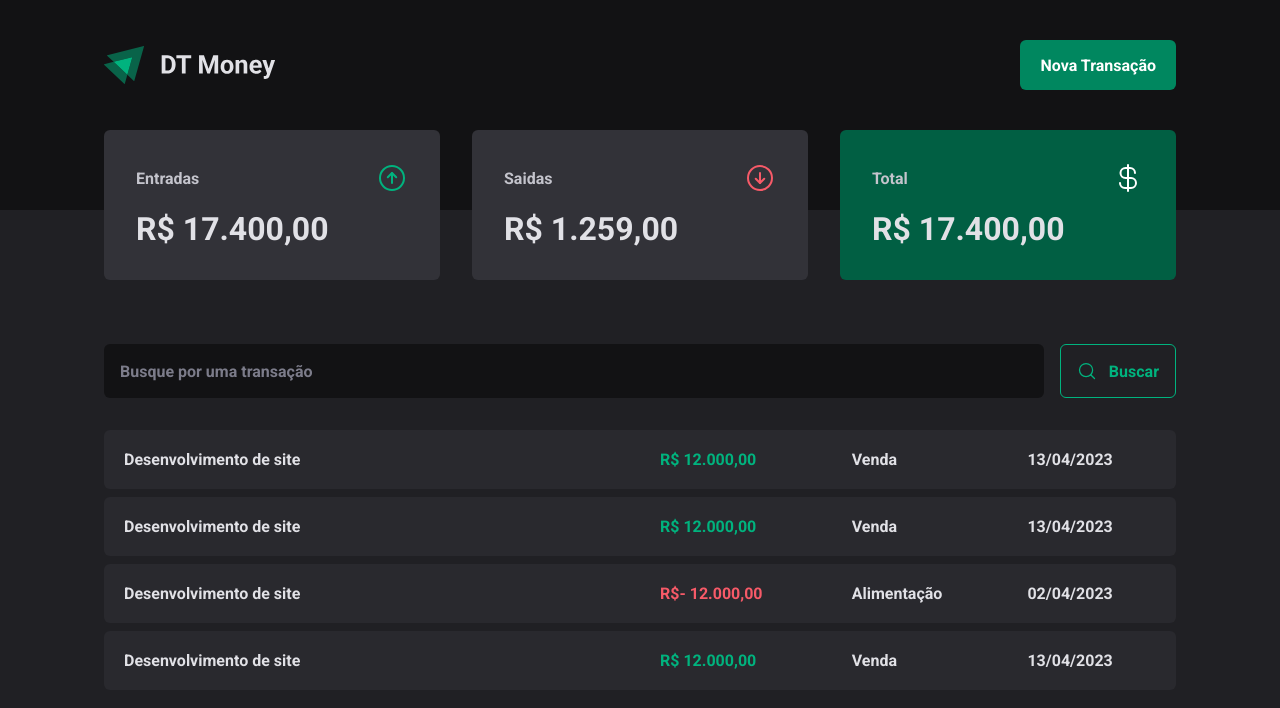
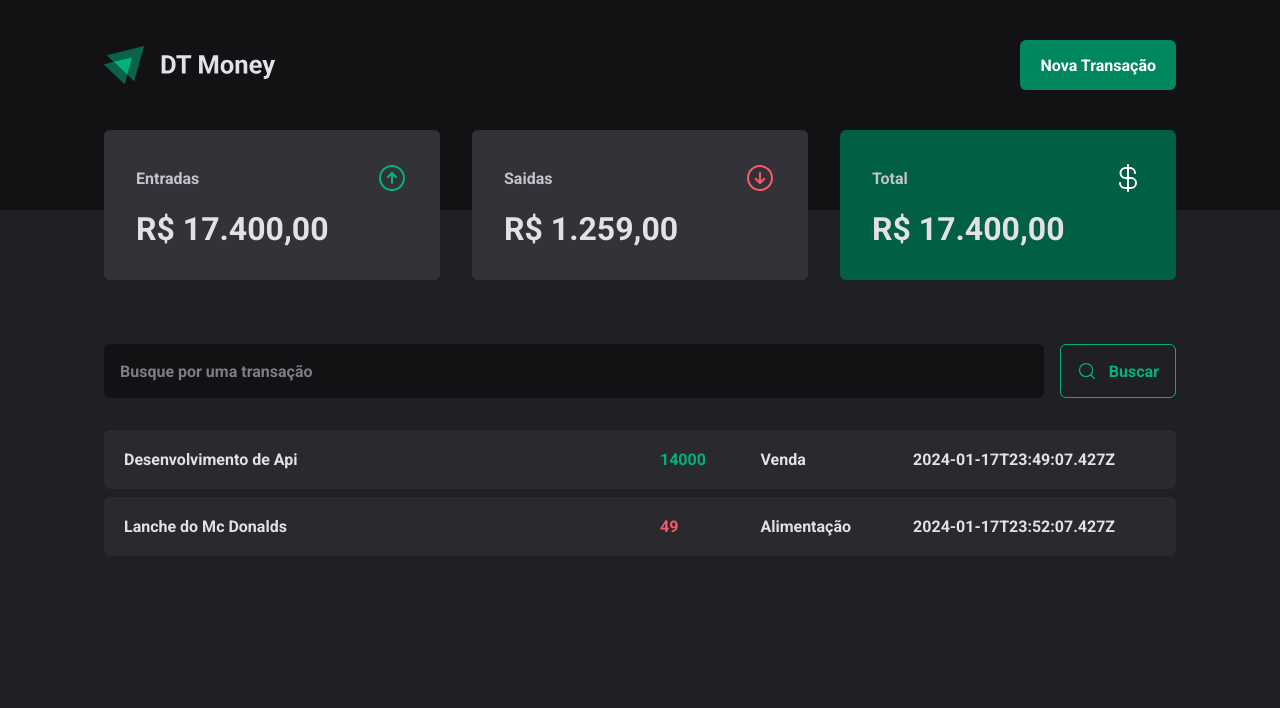
Before and after one commit to salvatoreDeploy/prime-money, a React (Vite) app: page / in a window 1280 px wide. Shown: the top 708 px of the page. Built offline with nearby package versions, Linux system fonts and the light colour scheme; data requests are answered from the project's data file.

Commit message:
creating Transaction context in the application

```diff
--- a/package.json
+++ b/package.json
@@ -5,6 +5,7 @@
   "type": "module",
   "scripts": {
     "dev": "vite",
+    "dev:server": "json-server server.json -p 3333 -w",
     "build": "tsc && vite build",
     "lint": "eslint . --ext ts,tsx --report-unused-disable-directives --max-warnings 0",
     "lint:fix": "eslint src --ext .ts, --ext .tsx --fix",
@@ -29,6 +30,7 @@
     "eslint": "^8.55.0",
     "eslint-plugin-react-hooks": "^4.6.0",
     "eslint-plugin-react-refresh": "^0.4.5",
+    "json-server": "^1.0.0-alpha.21",
     "typescript": "^5.2.2",
     "vite": "^5.0.8"
   }
--- /dev/null
+++ b/server.json
@@ -0,0 +1,20 @@
+{
+  "transactions": [
+    {
+      "id": 1,
+      "description": "Desenvolvimento de Api",
+      "type": "income",
+      "category": "Venda",
+      "price": 14000,
+      "created_at": "2024-01-17T23:49:07.427Z"
+    },
+    {
+      "id": 2,
+      "description": "Lanche do Mc Donalds",
+      "type": "outcome",
+      "category": "Alimentação",
+      "price": 49,
+      "created_at": "2024-01-17T23:52:07.427Z"
+    }
+  ]
+}
--- a/src/App.tsx
+++ b/src/App.tsx
@@ -2,12 +2,15 @@ import { ThemeProvider } from 'styled-components'
 import { defaultTheme } from './styles/themes/default'
 import { GlobalStyle } from './styles/global'
 import { Transactions } from './pages/Transactions'
+import { TransactionsProvider } from './contexts/TransactionsContext'
 
 export function App() {
   return (
     <ThemeProvider theme={defaultTheme}>
       <GlobalStyle />
-      <Transactions />
+      <TransactionsProvider>
+        <Transactions />
+      </TransactionsProvider>
     </ThemeProvider>
   )
 }
--- /dev/null
+++ b/src/contexts/TransactionsContext.tsx
@@ -0,0 +1,43 @@
+import { ReactNode, createContext, useEffect, useState } from 'react'
+
+interface Transaction {
+  id: number
+  description: string
+  type: 'income' | 'outcome'
+  price: number
+  category: string
+  created_at: string
+}
+
+interface TrasactionsContextType {
+  transactions: Transaction[]
+}
+
+interface TransactionsProviderProps {
+  children: ReactNode
+}
+
+export const TransactionsContext = createContext({} as TrasactionsContextType)
+
+export function TransactionsProvider({ children }: TransactionsProviderProps) {
+  const [transactions, setTrasactions] = useState<Transaction[]>([])
+
+  async function getTrasactions(): Promise<Transaction[]> {
+    const response = await fetch('http://localhost:3333/transactions')
+    const transactions = await response.json()
+
+    setTrasactions(transactions)
+
+    return transactions
+  }
+
+  useEffect(() => {
+    getTrasactions()
+  }, [])
+
+  return (
+    <TransactionsContext.Provider value={{ transactions }}>
+      {children}
+    </TransactionsContext.Provider>
+  )
+}
--- a/src/pages/Transactions/index.tsx
+++ b/src/pages/Transactions/index.tsx
@@ -1,3 +1,5 @@
+/* eslint-disable @typescript-eslint/no-unused-vars */
+import { useContext, useEffect, useState } from 'react'
 import { Header } from '../../components/Header'
 import { SearchFarm } from '../../components/SearchForm'
 import { Summary } from '../../components/Sumary'
@@ -6,8 +8,11 @@ import {
   TransactionsTable,
   TrasactionsContainer,
 } from './style'
+import { TransactionsContext } from '../../contexts/TransactionsContext'
 
 export function Transactions() {
+  const { transactions } = useContext(TransactionsContext)
+
   return (
     <div>
       <Header />
@@ -18,41 +23,20 @@ export function Transactions() {
 
         <TransactionsTable>
           <tbody>
-            <tr>
-              <td width="50%">Desenvolvimento de site</td>
-              <td>
-                <PriceHighLight variant="income">R$ 12.000,00</PriceHighLight>
-              </td>
-              <td>Venda</td>
-              <td>13/04/2023</td>
-            </tr>
-
-            <tr>
-              <td width="50%">Desenvolvimento de site</td>
-              <td>
-                <PriceHighLight variant="income">R$ 12.000,00</PriceHighLight>
-              </td>
-              <td>Venda</td>
-              <td>13/04/2023</td>
-            </tr>
-
-            <tr>
-              <td width="50%">Desenvolvimento de site</td>
-              <td>
-                <PriceHighLight variant="outcome">R$- 12.000,00</PriceHighLight>
-              </td>
-              <td>Alimentação</td>
-              <td>02/04/2023</td>
-            </tr>
-
-            <tr>
-              <td width="50%">Desenvolvimento de site</td>
-              <td>
-                <PriceHighLight variant="income">R$ 12.000,00</PriceHighLight>
-              </td>
-              <td>Venda</td>
-              <td>13/04/2023</td>
-            </tr>
+            {transactions.map((transaction) => {
+              return (
+                <tr key={transaction.id}>
+                  <td width="50%">{transaction.description}</td>
+                  <td>
+                    <PriceHighLight variant={transaction.type}>
+                      {transaction.price}
+                    </PriceHighLight>
+                  </td>
+                  <td>{transaction.category}</td>
+                  <td>{transaction.created_at}</td>
+                </tr>
+              )
+            })}
           </tbody>
         </TransactionsTable>
       </TrasactionsContainer>
```
Also changed, not shown: 2 other files (tests, documents, lock files or other folders).
